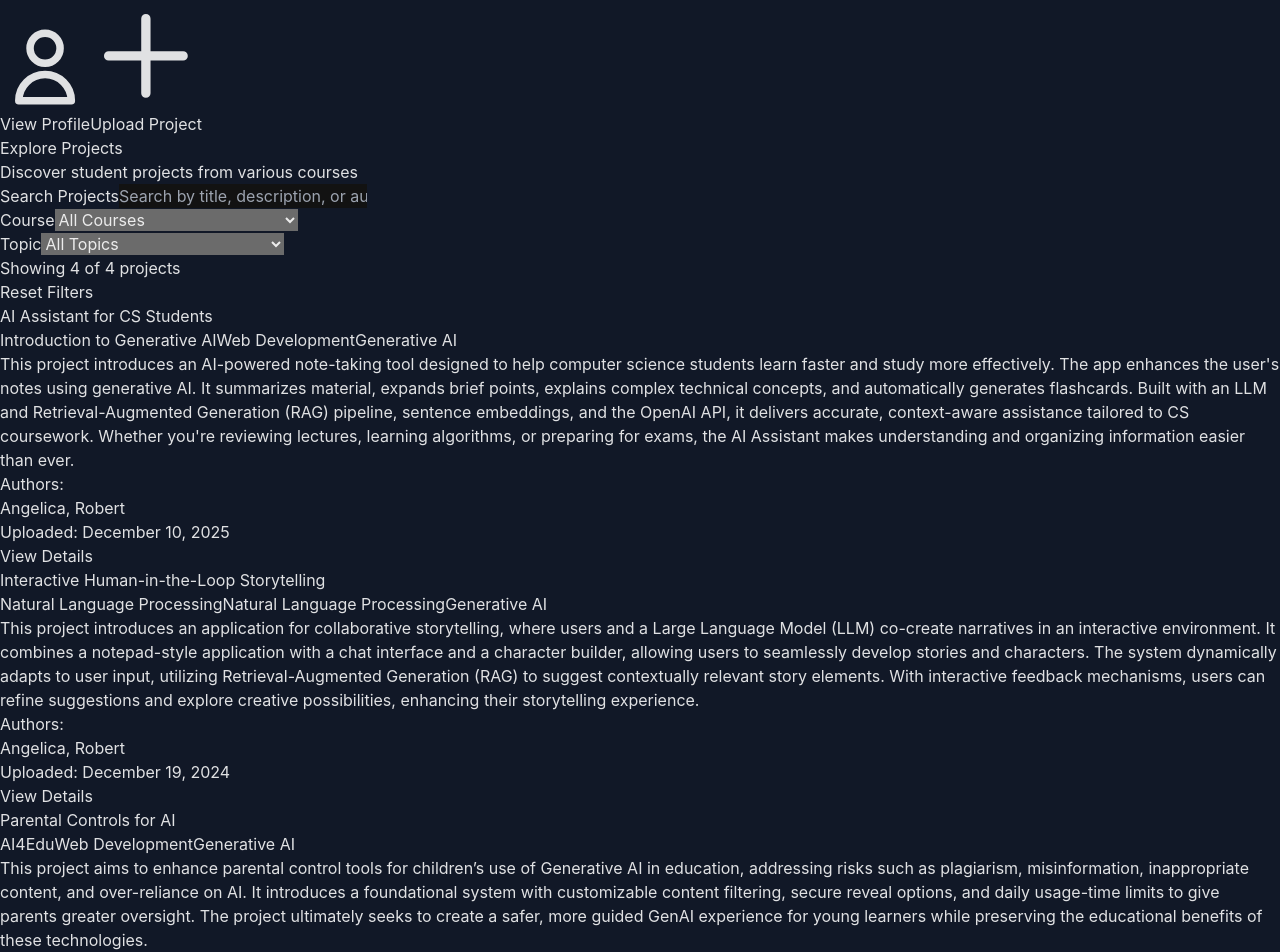
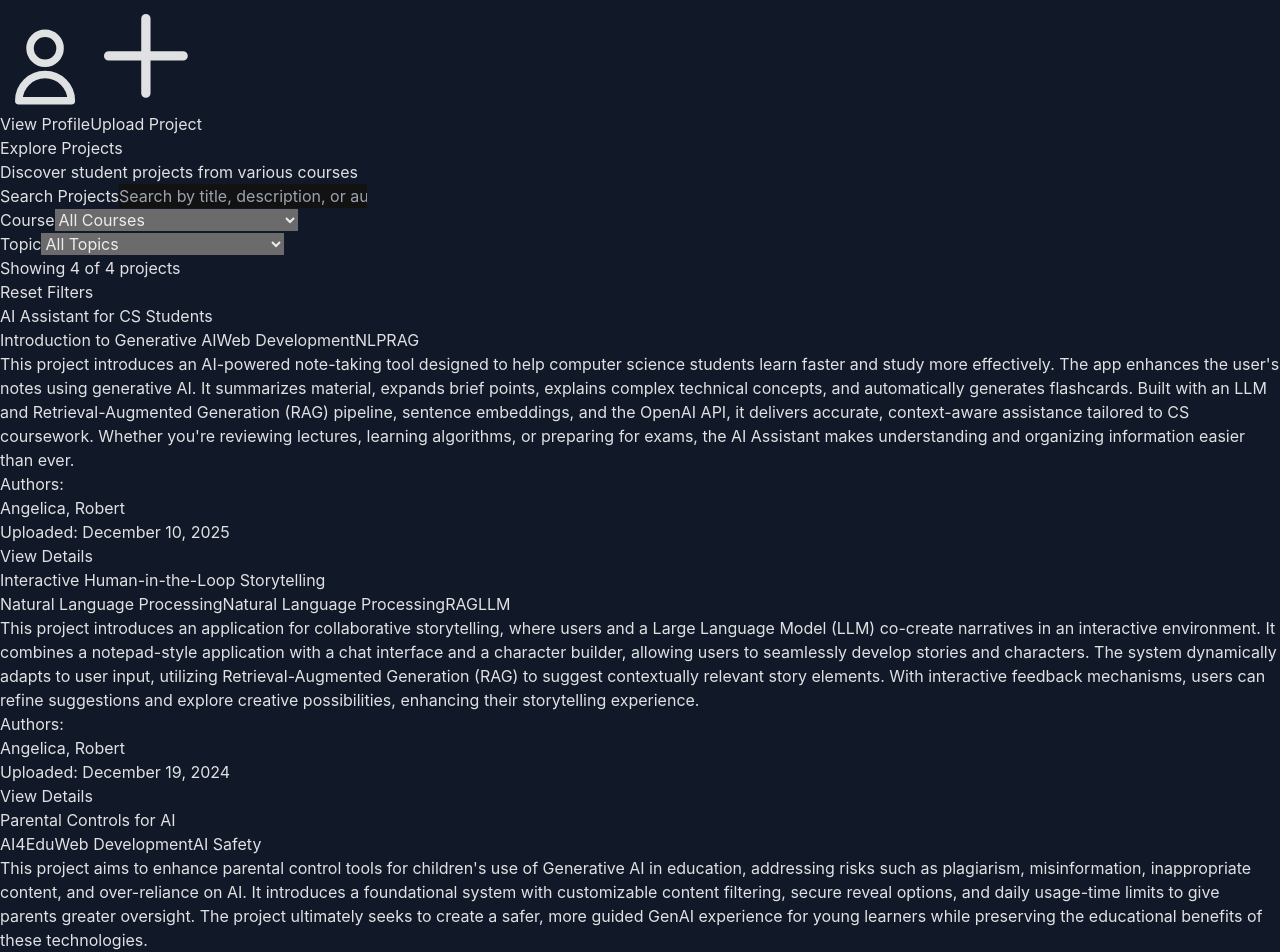
Before and after one commit to angelri03/se1-student-project-repo, a React (Vite) app in the folder frontend/: page / in a window 1280 px wide. Shown: the top 952 px of the page. Built offline with nearby package versions, Linux system fonts and the light colour scheme.

Commit message:
Update dummyData.ts

```diff
--- a/frontend/src/data/dummyData.ts
+++ b/frontend/src/data/dummyData.ts
@@ -6,10 +6,12 @@ export const dummyProject = {
   title: "AI Assistant for CS Students",
   description: "This project introduces an AI-powered note-taking tool designed to help computer science students learn faster and study more effectively. The app enhances the user's notes using generative AI. It summarizes material, expands brief points, explains complex technical concepts, and automatically generates flashcards. Built with an LLM and Retrieval-Augmented Generation (RAG) pipeline, sentence embeddings, and the OpenAI API, it delivers accurate, context-aware assistance tailored to CS coursework. Whether you're reviewing lectures, learning algorithms, or preparing for exams, the AI Assistant makes understanding and organizing information easier than ever.",
   course: "Introduction to Generative AI",
-  topic: ["Web Development", "Generative AI"],
+  topic: ["Web Development"],
   authors: ["Angelica", "Robert"],
   fileName: "genai-project.zip",
-  fileSize: "92.9 MB"
+  fileSize: "92.9 MB",
+  rating: 4.5,
+  totalRatings: 23
 }
 
 export const dummyProjects = [
@@ -18,30 +20,36 @@ export const dummyProjects = [
     title: "AI Assistant for CS Students",
     description: "This project introduces an AI-powered note-taking tool designed to help computer science students learn faster and study more effectively. The app enhances the user's notes using generative AI. It summarizes material, expands brief points, explains complex technical concepts, and automatically generates flashcards. Built with an LLM and Retrieval-Augmented Generation (RAG) pipeline, sentence embeddings, and the OpenAI API, it delivers accurate, context-aware assistance tailored to CS coursework. Whether you're reviewing lectures, learning algorithms, or preparing for exams, the AI Assistant makes understanding and organizing information easier than ever.",
     course: "Introduction to Generative AI",
-    topic: ["Web Development", "Generative AI"],
+    topic: ["Web Development", "NLP", "RAG"],
     authors: ["Angelica", "Robert"],
     uploadDate: "2025-12-10",
-    fileName: "genai-project.zip"
+    fileName: "genai-project.zip",
+    rating: 4.5,
+    totalRatings: 23
   },
   {
     id: 2,
     title: "Interactive Human-in-the-Loop Storytelling",
     description: "This project introduces an application for collaborative storytelling, where users and a Large Language Model (LLM) co-create narratives in an interactive environment. It combines a notepad-style application with a chat interface and a character builder, allowing users to seamlessly develop stories and characters. The system dynamically adapts to user input, utilizing Retrieval-Augmented Generation (RAG) to suggest contextually relevant story elements. With interactive feedback mechanisms, users can refine suggestions and explore creative possibilities, enhancing their storytelling experience.",
     course: "Natural Language Processing",
-    topic: ["Natural Language Processing", "Generative AI"],
+    topic: ["Natural Language Processing", "RAG", "LLM"],
     authors: ["Angelica", "Robert"],
     uploadDate: "2024-12-19",
-    fileName: "interactive-storytelling.zip"
+    fileName: "interactive-storytelling.zip",
+    rating: 4.8,
+    totalRatings: 17
   },
   {
     id: 3,
     title: "Parental Controls for AI",
-    description: "This project aims to enhance parental control tools for children’s use of Generative AI in education, addressing risks such as plagiarism, misinformation, inappropriate content, and over-reliance on AI. It introduces a foundational system with customizable content filtering, secure reveal options, and daily usage-time limits to give parents greater oversight. The project ultimately seeks to create a safer, more guided GenAI experience for young learners while preserving the educational benefits of these technologies.",
+    description: "This project aims to enhance parental control tools for children's use of Generative AI in education, addressing risks such as plagiarism, misinformation, inappropriate content, and over-reliance on AI. It introduces a foundational system with customizable content filtering, secure reveal options, and daily usage-time limits to give parents greater oversight. The project ultimately seeks to create a safer, more guided GenAI experience for young learners while preserving the educational benefits of these technologies.",
     course: "AI4Edu",
-    topic: ["Web Development", "Generative AI"],
+    topic: ["Web Development", "AI Safety"],
     authors: ["Angelica", "Robert", "Abdeljalil"],
     uploadDate: "2025-05-08",
-    fileName: "parentalcontrols4ai.zip"
+    fileName: "parentalcontrols4ai.zip",
+    rating: 4.3,
+    totalRatings: 31
   },
   {
     id: 4,
@@ -51,6 +59,8 @@ export const dummyProjects = [
     topic: ["Deep Learning", "Computer Vision"],
     authors: ["Angelica"],
     uploadDate: "2023-12-07",
-    fileName: "ai-art-detector.zip"
+    fileName: "ai-art-detector.zip",
+    rating: 4.6,
+    totalRatings: 12
   }
 ]
```
